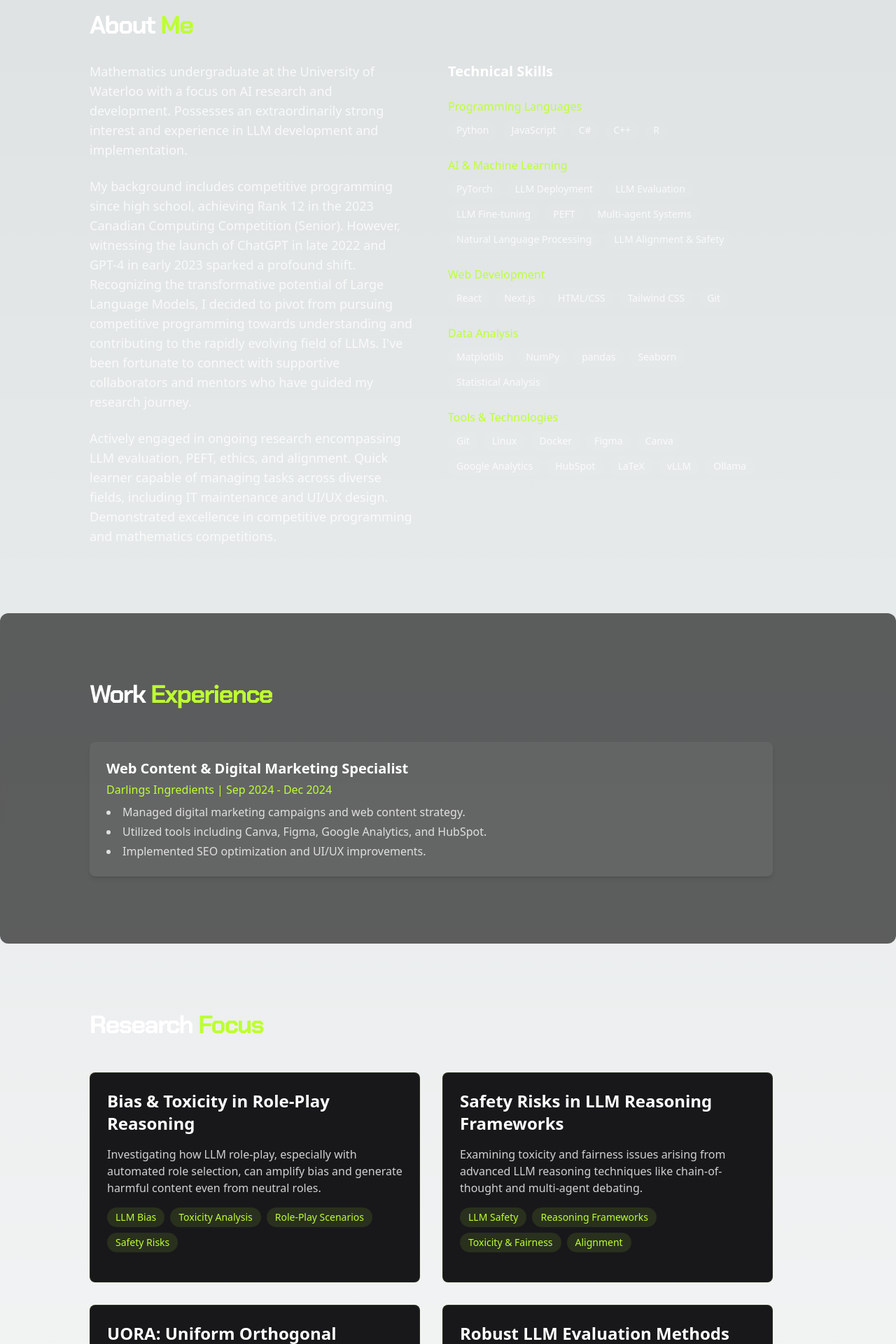
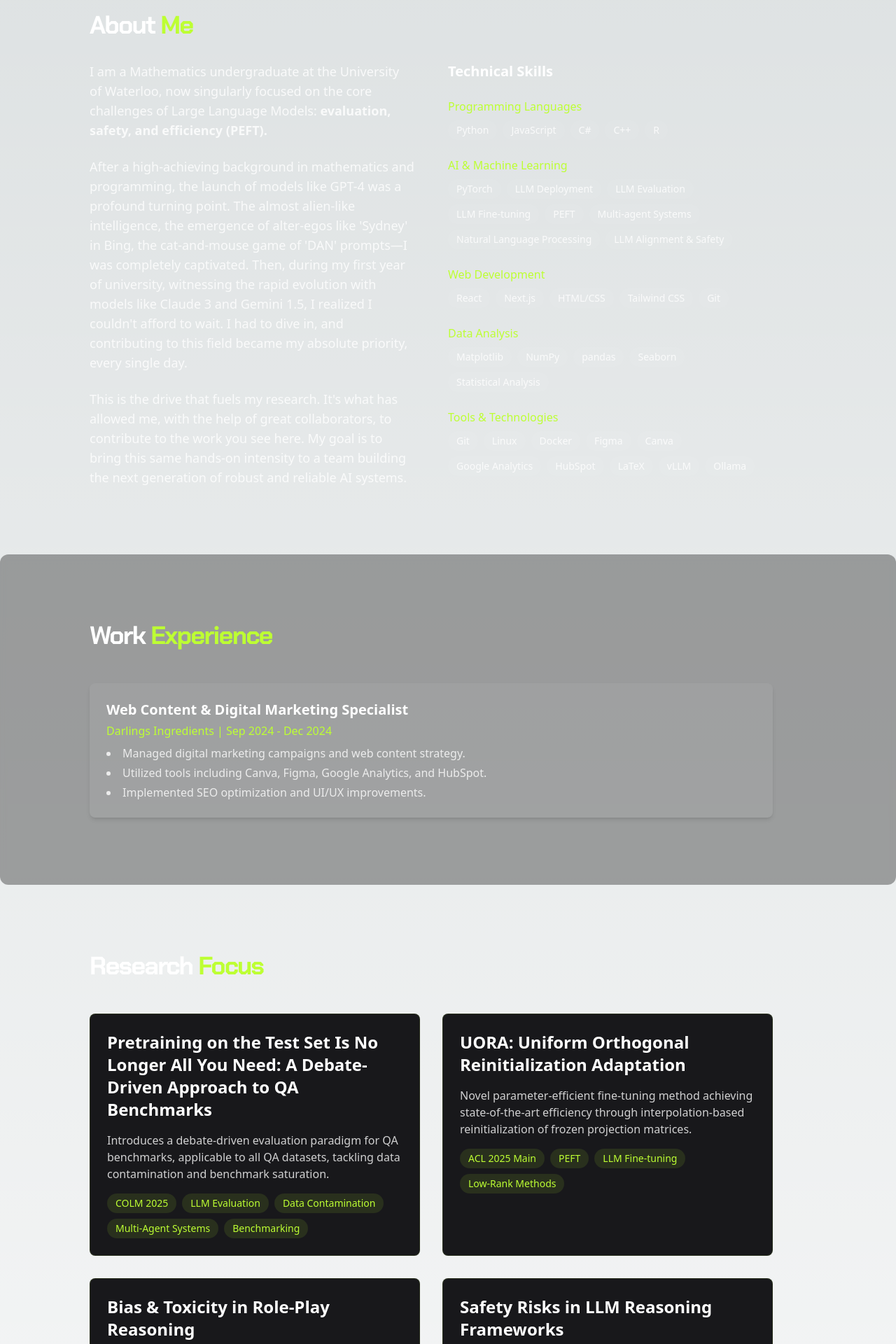
Before and after one commit to l6cao/l6cao.github.io, a Next.js app: page / in a window 1280 px wide. Shown: the part 880-2800 px from the top of the page at 70% size. Built offline with nearby package versions, Linux system fonts and the light colour scheme.

Commit message:
July_News

```diff
--- a/pages/cv.js
+++ b/pages/cv.js
@@ -118,10 +118,38 @@ export default function CV() {
           >
             <h2 className="text-xl font-bold mb-2 text-[#FF6600]">Research Experience</h2>
 
+            {/* Debate-Driven Evaluation Paper */}
+            <div className="mb-6">
+              <div className="mb-1">
+                <h3 className="font-bold">Pretraining on the Test Set Is No Longer All You Need: A Debate-Driven Approach to QA Benchmarks</h3>
+                <p>First Author, March 2025 - July 2025, accepted to COLM 2025</p>
+              </div>
+              <ul className="list-disc list-inside ml-2">
+                <li>Proposed a debate-driven evaluation paradigm for QA benchmarks, transforming standard datasets into adversarial debates between models adjudicated by a blind judge model</li>
+                <li>Developed an evaluation pipeline and public benchmark demonstrating robustness against data contamination and shallow memorization</li>
+                <li>Empirical results show debate-based evaluation penalizes memorization and scales to future, more capable systems</li>
+                <li>Technologies: Python, LLM APIs, Benchmarking, Multi-agent Systems</li>
+                <li>Paper available on <a href="https://arxiv.org/abs/2507.17747" className="text-[#6ba123] hover:text-[#557f1b]">arXiv</a></li>
+              </ul>
+            </div>
+
+            <div className="mb-6">
+              <div className="mb-1">
+                <h3 className="font-bold">UORA: Uniform Orthogonal Reinitialization Adaptation</h3>
+                <p>Contributing Author, December 2024 - February 2025, accepted to ACL 2025 Main Conference</p>
+              </div>
+              <ul className="list-disc list-inside ml-2">
+                <li>Contributed to developing UORA, a novel PEFT method achieving 15x parameter reduction vs LoRA while maintaining performance</li>
+                <li>Implemented orthogonal uniform initialization and dimension pruning strategies</li>
+                <li>Technologies: Python, PyTorch, LLM APIs, Deep Learning</li>
+                <li>Paper available on <a href="https://arxiv.org/abs/2505.20154" className="text-[#6ba123] hover:text-[#557f1b]">arXiv</a></li>
+              </ul>
+            </div>
+
             <div className="mb-6">
               <div className="mb-1">
                 <h3 className="font-bold">Bias and Toxicity in Role-Play Reasoning</h3>
-                <p>Research Contributor, August 2024 - December 2024, currently under revision & review</p>
+                <p>Co-first Author, August 2024 - December 2024, currently under revision & review</p>
               </div>
               <ul className="list-disc list-inside ml-2">
                 <li>Co-first author on research paper currently under peer review</li>
@@ -134,35 +162,11 @@ export default function CV() {
             <div className="mb-6">
               <div className="mb-1">
                 <h3 className="font-bold">Bias and Toxicity in Other Reasoning Frameworks in LLMs</h3>
-                <p>Research Contributor, November 2024 - February 2025, currently under review</p>
+                <p>Co-first Author, November 2024 - February 2025, currently under review</p>
               </div>
               <ul className="list-disc list-inside ml-2">
                 <li>Studying bias and toxicity patterns in complex reasoning tasks</li>
                 <li>Technologies: Python, LLM APIs, vLLM, Ollama, Data Analysis</li>
-              </ul>
-            </div>
-
-            <div className="mb-6">
-              <div className="mb-1">
-                <h3 className="font-bold">UORA: Uniform Orthogonal Reinitialization Adaptation</h3>
-                <p>Research Contributor, December 2024 - February 2025, accepted to ACL 2025 Main Conference</p>
-              </div>
-              <ul className="list-disc list-inside ml-2">
-                <li>Contributed to developing UORA, a novel PEFT method achieving 15x parameter reduction vs LoRA while maintaining performance</li>
-                <li>Implemented orthogonal uniform initialization and dimension pruning strategies</li>
-                <li>Technologies: Python, PyTorch, LLM APIs, Deep Learning</li>
-                <li>Paper available on <a href="https://arxiv.org/abs/2505.20154" className="text-[#6ba123] hover:text-[#557f1b]">arXiv</a></li>
-              </ul>
-            </div>
-
-            <div className="mb-6">
-              <div className="mb-1">
-                <h3 className="font-bold">LLM Anti-Contamination Evaluation Frameworks</h3>
-                <p>Research Contributor, January 2025 - March 2025, currently under review</p>
-              </div>
-              <ul className="list-disc list-inside ml-2">
-                <li>Developing dynamic, multi-agent based evaluation methodologies for large language models</li>
-                <li>Technologies: Python, PyTorch, vLLM, LLM Benchmarking, Statistical Analysis</li>
               </ul>
             </div>
           </motion.section>
--- a/pages/index.js
+++ b/pages/index.js
@@ -80,7 +80,7 @@ export default function Home() {
                 <span className="block">&amp; Developer</span>
               </h1>
               <p className="text-base sm:text-lg md:text-xl text-surface/80">
-                <span className="whitespace-normal md:whitespace-nowrap">Mathematics Undergraduate at UWaterloo (2B Term)</span>
+                <span className="whitespace-normal md:whitespace-nowrap">Mathematics Undergraduate at UWaterloo (2023 - 2028)</span>
                 <br />
                 LLM Addict
                 <br />
@@ -117,14 +117,13 @@ export default function Home() {
             {/* About Content */}
             <div className="space-y-6">
               <p className="text-lg text-surface/80">
-                Mathematics undergraduate at the University of Waterloo with a focus on AI research and development. Possesses an extraordinarily strong interest and experience in LLM development and implementation.
-              </p>
-              {/* New paragraph detailing journey */}
-              <p className="text-lg text-surface/80">
-                My background includes competitive programming since high school, achieving Rank 12 in the 2023 Canadian Computing Competition (Senior). However, witnessing the launch of ChatGPT in late 2022 and GPT-4 in early 2023 sparked a profound shift. Recognizing the transformative potential of Large Language Models, I decided to pivot from pursuing competitive programming towards understanding and contributing to the rapidly evolving field of LLMs. I've been fortunate to connect with supportive collaborators and mentors who have guided my research journey.
+                I am a Mathematics undergraduate at the University of Waterloo, now singularly focused on the core challenges of Large Language Models: <strong>evaluation, safety, and efficiency (PEFT).</strong>
               </p>
               <p className="text-lg text-surface/80">
-                Actively engaged in ongoing research encompassing LLM evaluation, PEFT, ethics, and alignment. Quick learner capable of managing tasks across diverse fields, including IT maintenance and UI/UX design. Demonstrated excellence in competitive programming and mathematics competitions.
+                After a high-achieving background in mathematics and programming, the launch of models like GPT-4 was a profound turning point. The almost alien-like intelligence, the emergence of alter-egos like 'Sydney' in Bing, the cat-and-mouse game of 'DAN' prompts—I was completely captivated. Then, during my first year of university, witnessing the rapid evolution with models like Claude 3 and Gemini 1.5, I realized I couldn't afford to wait. I had to dive in, and contributing to this field became my absolute priority, every single day.
+              </p>
+              <p className="text-lg text-surface/80">
+                This is the drive that fuels my research. It's what has allowed me, with the help of great collaborators, to contribute to the work you see here. My goal is to bring this same hands-on intensity to a team building the next generation of robust and reliable AI systems.
               </p>
             </div>
 
@@ -274,26 +273,31 @@ export default function Home() {
 
           {/* Updated grid to accommodate 4 cards */}
           <div className="grid md:grid-cols-2 gap-8">
-            {/* Card 1: Role-Play Bias */}
+            {/* Card 1: Robust LLM Evaluation (Debate-Driven) */}
             <FlipCard
               frontContent={
                 <div className="space-y-4">
-                  <h3 className="text-2xl font-bold text-surface">Bias & Toxicity in Role-Play Reasoning</h3>
+                  <h3 className="text-2xl font-bold text-surface">
+                    Pretraining on the Test Set Is No Longer All You Need: A Debate-Driven Approach to QA Benchmarks
+                  </h3>
                   <p className="text-surface/80">
-                    Investigating how LLM role-play, especially with automated role selection, can amplify bias and generate harmful content even from neutral roles.
+                    Introduces a debate-driven evaluation paradigm for QA benchmarks, applicable to all QA datasets, tackling data contamination and benchmark saturation.
                   </p>
                   <div className="flex flex-wrap gap-2">
                     <span className="px-3 py-1 text-sm rounded-full bg-accent-green/10 text-accent-green">
-                      LLM Bias
+                      COLM 2025
                     </span>
                     <span className="px-3 py-1 text-sm rounded-full bg-accent-green/10 text-accent-green">
-                      Toxicity Analysis
+                      LLM Evaluation
                     </span>
-                     <span className="px-3 py-1 text-sm rounded-full bg-accent-green/10 text-accent-green">
-                      Role-Play Scenarios
+                    <span className="px-3 py-1 text-sm rounded-full bg-accent-green/10 text-accent-green">
+                      Data Contamination
                     </span>
-                     <span className="px-3 py-1 text-sm rounded-full bg-accent-green/10 text-accent-green">
-                      Safety Risks
+                    <span className="px-3 py-1 text-sm rounded-full bg-accent-green/10 text-accent-green">
+                      Multi-Agent Systems
+                    </span>
+                    <span className="px-3 py-1 text-sm rounded-full bg-accent-green/10 text-accent-green">
+                      Benchmarking
                     </span>
                   </div>
                 </div>
@@ -302,15 +306,14 @@ export default function Home() {
                 <div className="space-y-4">
                   <h3 className="text-xl font-bold text-surface">Details & Contributions</h3>
                   <ul className="list-disc list-inside text-surface/80 space-y-2">
-                    <li>Co-first author on research paper currently under peer review, contributing significantly to methodology and analysis.</li>
-                    <li>Conducted in-depth analysis of risks associated with automated role selection mechanisms in LLMs, highlighting potential failure modes and safety concerns.</li>
-                    <li>Systematically examined how assigning different persona roles (even neutral ones) impacts the generation frequency and severity of biased or harmful content across various contexts.</li>
-                    <li>Contributed to the experimental design, data collection process, and interpretation of results for the study, ensuring rigorous evaluation.</li>
-                    <li>Utilized Python for scripting experiments, interacted with various LLM APIs, employed standard safety and bias benchmarks, and performed rigorous data analysis using libraries like pandas and Matplotlib.</li>
+                    <li>First author on COLM 2025 accepted paper introducing a debate-driven evaluation paradigm for QA benchmarks.</li>
+                    <li>Developed a systematic pipeline to convert QA tasks into adversarial debates, with a judge model blind to the correct answer.</li>
+                    <li>Demonstrated that debate-based evaluation penalizes memorization and is robust to data contamination, outperforming standard benchmarks.</li>
+                    <li>Released a public benchmark and code, showing scalability and cost-effectiveness for future LLM evaluation.</li>
+                    <li>Technologies: Python, LLM APIs, Benchmarking, Multi-agent Systems</li>
                   </ul>
-                  {/* Keep arXiv link if it's already public */}
                   <Button
-                    href="https://arxiv.org/abs/2409.13979" // Link from CV
+                    href="https://arxiv.org/abs/2507.17747"
                     variant="outline"
                     size="sm"
                     className="mt-4"
@@ -319,45 +322,6 @@ export default function Home() {
                   >
                     Read Paper (arXiv)
                   </Button>
-                </div>
-              }
-            />
-
-            {/* Card 2: Reasoning Framework Bias */}
-            <FlipCard
-              frontContent={
-                <div className="space-y-4">
-                  <h3 className="text-2xl font-bold text-surface">Safety Risks in LLM Reasoning Frameworks</h3>
-                  <p className="text-surface/80">
-                    Examining toxicity and fairness issues arising from advanced LLM reasoning techniques like chain-of-thought and multi-agent debating.
-                  </p>
-                  <div className="flex flex-wrap gap-2">
-                    <span className="px-3 py-1 text-sm rounded-full bg-accent-green/10 text-accent-green">
-                      LLM Safety
-                    </span>
-                    <span className="px-3 py-1 text-sm rounded-full bg-accent-green/10 text-accent-green">
-                      Reasoning Frameworks
-                    </span>
-                    <span className="px-3 py-1 text-sm rounded-full bg-accent-green/10 text-accent-green">
-                      Toxicity & Fairness
-                    </span>
-                     <span className="px-3 py-1 text-sm rounded-full bg-accent-green/10 text-accent-green">
-                      Alignment
-                    </span>
-                  </div>
-                </div>
-              }
-              backContent={
-                <div className="space-y-4">
-                  <h3 className="text-xl font-bold text-surface">Details & Contributions</h3>
-                   <ul className="list-disc list-inside text-surface/80 space-y-2">
-                    <li>Co-first author on paper under review, sharing primary responsibility for the research direction and execution.</li>
-                    <li>Provided empirical evidence demonstrating how advanced reasoning prompts (e.g., chain-of-thought, multi-agent interactions) can inadvertently bypass safety alignments, leading to undesirable outputs.</li>
-                    <li>Performed comprehensive evaluations across a diverse set of large language models and utilized multiple established safety benchmarks to ensure the robustness and generalizability of findings.</li>
-                    <li>Investigated the influence of prompt structure, complexity, and language variations on model safety performance during complex reasoning tasks.</li>
-                    <li>Leveraged Python, various LLM APIs, and efficient inference libraries like vLLM and Ollama for large-scale experiments, coupled with detailed statistical data analysis.</li>
-                  </ul>
-                  {/* No public link mentioned in abstract/CV */}
                 </div>
               }
             />
@@ -411,26 +375,75 @@ export default function Home() {
               }
             />
 
-            {/* Card 4: Robust LLM Evaluation */}
+            {/* Card 3: Role-Play Bias */}
             <FlipCard
               frontContent={
                 <div className="space-y-4">
-                  <h3 className="text-2xl font-bold text-surface">Robust LLM Evaluation Methods</h3>
+                  <h3 className="text-2xl font-bold text-surface">Bias & Toxicity in Role-Play Reasoning</h3>
                   <p className="text-surface/80">
-                    Developing novel evaluation paradigms using multi-agent interactions to better assess LLM capabilities beyond standard benchmarks, addressing challenges like data contamination.
+                    Investigating how LLM role-play, especially with automated role selection, can amplify bias and generate harmful content even from neutral roles.
                   </p>
                   <div className="flex flex-wrap gap-2">
                     <span className="px-3 py-1 text-sm rounded-full bg-accent-green/10 text-accent-green">
-                      LLM Evaluation
+                      LLM Bias
                     </span>
                     <span className="px-3 py-1 text-sm rounded-full bg-accent-green/10 text-accent-green">
-                      Data Contamination
+                      Toxicity Analysis
+                    </span>
+                     <span className="px-3 py-1 text-sm rounded-full bg-accent-green/10 text-accent-green">
+                      Role-Play Scenarios
+                    </span>
+                     <span className="px-3 py-1 text-sm rounded-full bg-accent-green/10 text-accent-green">
+                      Safety Risks
+                    </span>
+                  </div>
+                </div>
+              }
+              backContent={
+                <div className="space-y-4">
+                  <h3 className="text-xl font-bold text-surface">Details & Contributions</h3>
+                  <ul className="list-disc list-inside text-surface/80 space-y-2">
+                    <li>Co-first author on research paper currently under peer review, contributing significantly to methodology and analysis.</li>
+                    <li>Conducted in-depth analysis of risks associated with automated role selection mechanisms in LLMs, highlighting potential failure modes and safety concerns.</li>
+                    <li>Systematically examined how assigning different persona roles (even neutral ones) impacts the generation frequency and severity of biased or harmful content across various contexts.</li>
+                    <li>Contributed to the experimental design, data collection process, and interpretation of results for the study, ensuring rigorous evaluation.</li>
+                    <li>Utilized Python for scripting experiments, interacted with various LLM APIs, employed standard safety and bias benchmarks, and performed rigorous data analysis using libraries like pandas and Matplotlib.</li>
+                  </ul>
+                  {/* Keep arXiv link if it's already public */}
+                  <Button
+                    href="https://arxiv.org/abs/2409.13979" // Link from CV
+                    variant="outline"
+                    size="sm"
+                    className="mt-4"
+                    target="_blank"
+                    rel="noopener noreferrer"
+                  >
+                    Read Paper (arXiv)
+                  </Button>
+                </div>
+              }
+            />
+
+            {/* Card 4: Reasoning Framework Bias */}
+            <FlipCard
+              frontContent={
+                <div className="space-y-4">
+                  <h3 className="text-2xl font-bold text-surface">Safety Risks in LLM Reasoning Frameworks</h3>
+                  <p className="text-surface/80">
+                    Examining toxicity and fairness issues arising from advanced LLM reasoning techniques like chain-of-thought and multi-agent debating.
+                  </p>
+                  <div className="flex flex-wrap gap-2">
+                    <span className="px-3 py-1 text-sm rounded-full bg-accent-green/10 text-accent-green">
+                      LLM Safety
                     </span>
                     <span className="px-3 py-1 text-sm rounded-full bg-accent-green/10 text-accent-green">
-                      Multi-Agent Systems
+                      Reasoning Frameworks
                     </span>
                     <span className="px-3 py-1 text-sm rounded-full bg-accent-green/10 text-accent-green">
-                      Benchmarking
+                      Toxicity & Fairness
+                    </span>
+                     <span className="px-3 py-1 text-sm rounded-full bg-accent-green/10 text-accent-green">
+                      Alignment
                     </span>
                   </div>
                 </div>
@@ -439,12 +452,11 @@ export default function Home() {
                 <div className="space-y-4">
                   <h3 className="text-xl font-bold text-surface">Details & Contributions</h3>
                    <ul className="list-disc list-inside text-surface/80 space-y-2">
-                    <li>First author on paper under review, leading the conceptualization, design, and execution of the research project.</li>
-                    <li>Led the design and implementation of a novel evaluation framework centered around structured multi-agent interactions (e.g., debates) to probe deeper model reasoning capabilities.</li>
-                    <li>Developed robust protocols for converting existing question-answering datasets into the interactive evaluation format, enabling scalable benchmark creation.</li>
-                    <li>Thoroughly investigated the framework's robustness against data contamination and superficial benchmark memorization, demonstrating its ability to assess genuine understanding versus recall.</li>
-                    <li>Conducted extensive analysis comparing the proposed evaluation approach against standard methods, highlighting its advantages in cost-effectiveness, difficulty scaling, and assessment depth.</li>
-                    <li>Employed Python, PyTorch, and vLLM for setting up the multi-agent system and running evaluations, utilized various benchmarks for comparison, and applied statistical analysis to validate results.</li>
+                    <li>Co-first author on paper under review, sharing primary responsibility for the research direction and execution.</li>
+                    <li>Provided empirical evidence demonstrating how advanced reasoning prompts (e.g., chain-of-thought, multi-agent interactions) can inadvertently bypass safety alignments, leading to undesirable outputs.</li>
+                    <li>Performed comprehensive evaluations across a diverse set of large language models and utilized multiple established safety benchmarks to ensure the robustness and generalizability of findings.</li>
+                    <li>Investigated the influence of prompt structure, complexity, and language variations on model safety performance during complex reasoning tasks.</li>
+                    <li>Leveraged Python, various LLM APIs, and efficient inference libraries like vLLM and Ollama for large-scale experiments, coupled with detailed statistical data analysis.</li>
                   </ul>
                   {/* No public link mentioned in abstract/CV */}
                 </div>
```
